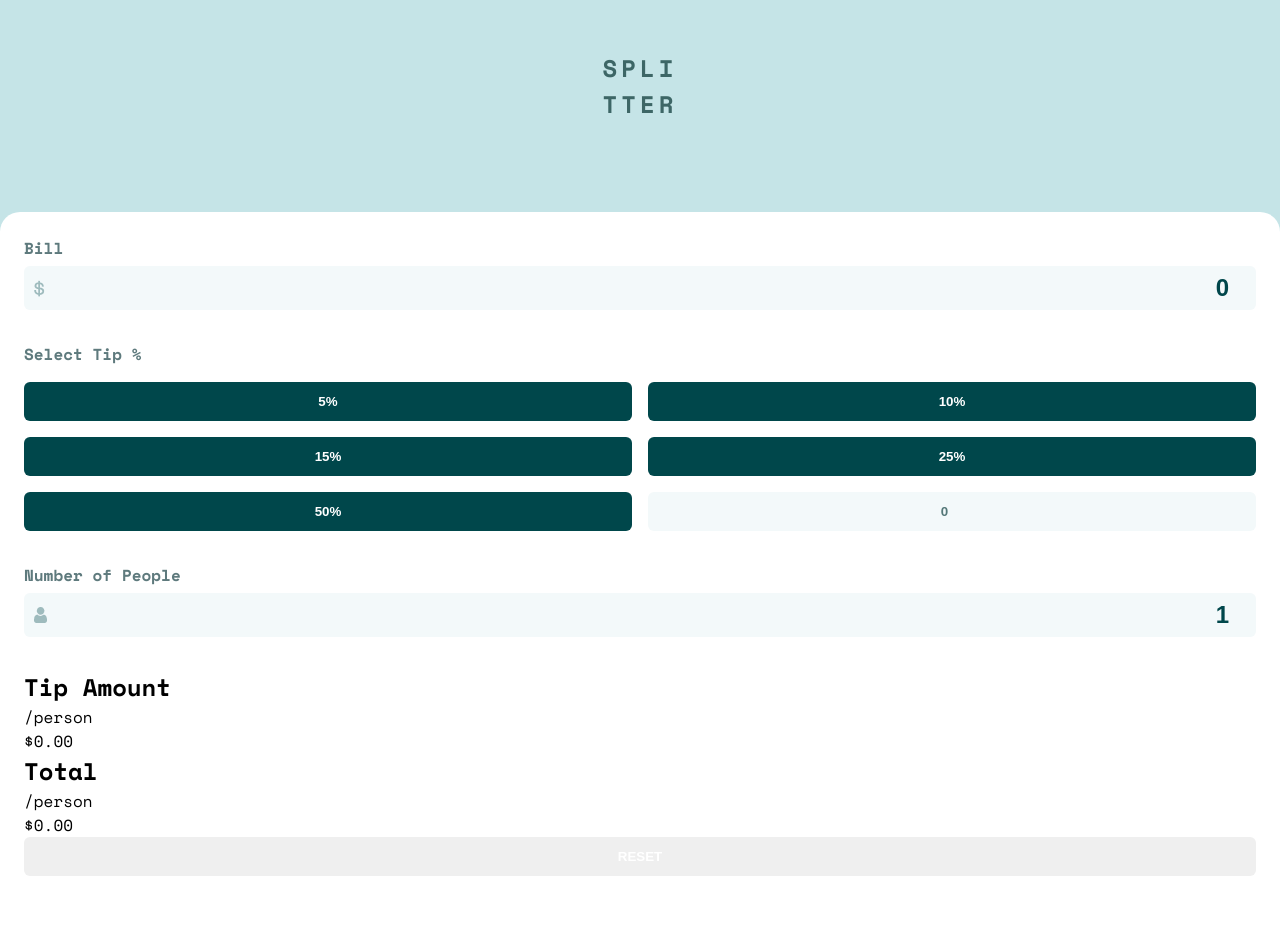
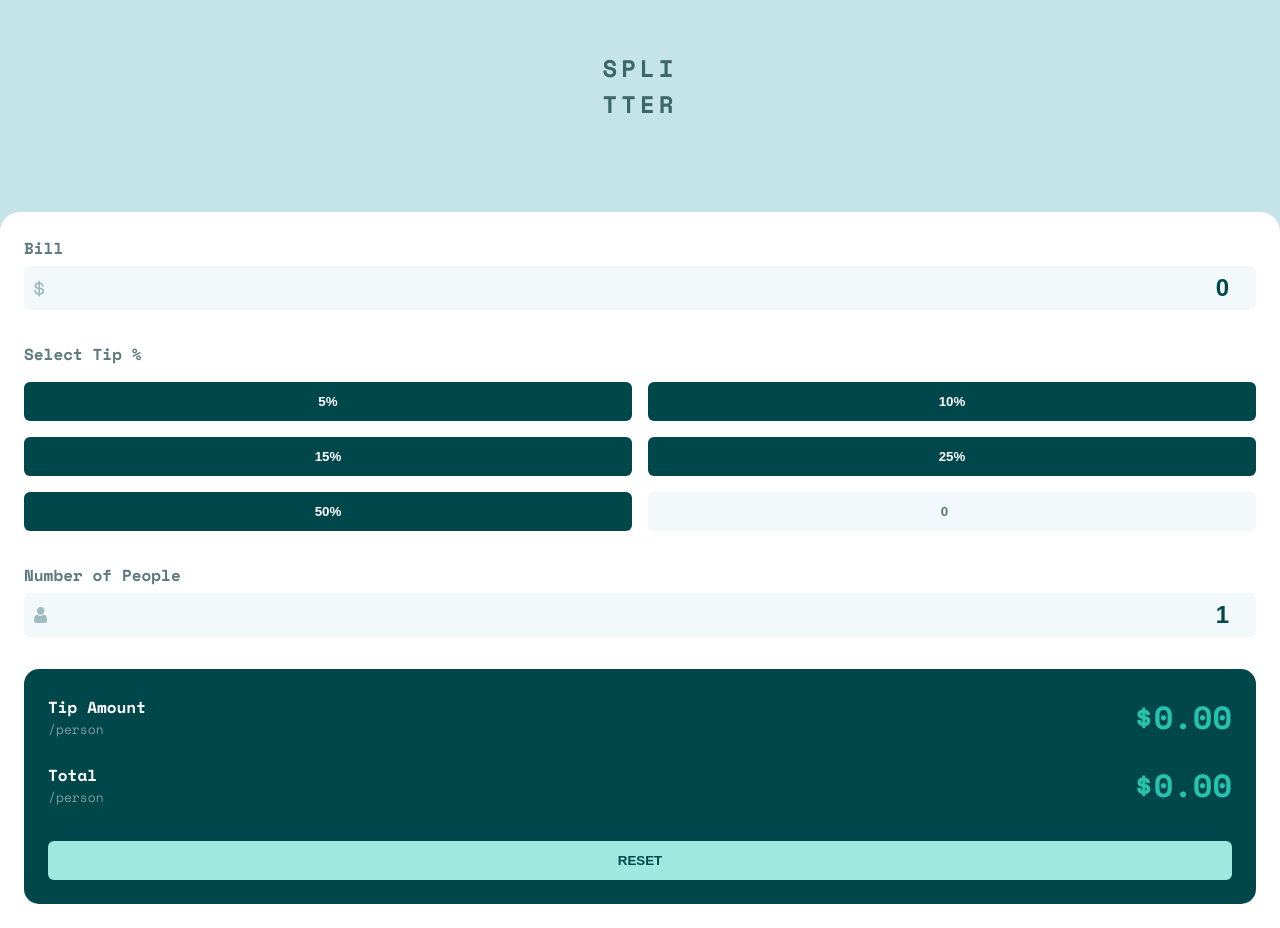
Before and after one commit to RhodyArthur/tips-calculator, an Angular app: page / in a window 1280 px wide. Before the commit the page ends 900 px from the top, so only its background shows below. Built offline with nearby package versions, Linux system fonts and the light colour scheme; a web font is replaced by a local one.

Commit message:
feat: display calculated values

```diff
--- a/src/app/components/common/button/button.component.html
+++ b/src/app/components/common/button/button.component.html
@@ -1,2 +1,2 @@
 
-<button label="text" [style.backgroundColor]="color"  (click)="onTipSelected(value)">{{label}}</button>
+<button label="text" [style.backgroundColor]="color" [style.color]="textColor"  (click)="onTipSelected(value)">{{label}}</button>
--- a/src/app/components/common/button/button.component.sass
+++ b/src/app/components/common/button/button.component.sass
@@ -5,5 +5,4 @@ button
     padding-inline: 0.5rem
     padding-block: 0.75rem
     border-radius: 6px
-    color: white
     font-weight: 600
--- a/src/app/components/common/button/button.component.ts
+++ b/src/app/components/common/button/button.component.ts
@@ -10,6 +10,7 @@ import { Component, EventEmitter, Input, output, Output } from '@angular/core';
 export class ButtonComponent {
   @Input() label: string = '';
   @Input() color: string = '';
+  @Input() textColor: string = '';
   @Input() value: number = 0;
 
   tipSelected = output<number>();
--- a/src/app/components/display-card/display-card.component.html
+++ b/src/app/components/display-card/display-card.component.html
@@ -3,7 +3,7 @@
 
         <div class="row">
             <div class="left-section">
-                <h2>Tip Amount</h2>
+                <h4>Tip Amount</h4>
                 <p>/person</p>
             </div>
             <div class="right-section">
@@ -14,7 +14,7 @@
 
         <div class="row">
             <div class="left-section">
-                <h2>Total</h2>
+                <h4>Total</h4>
                 <p>/person</p>
             </div>
             <div class="right-section">
@@ -24,8 +24,6 @@
         </div>
     </div>
 
-    <div class="bottom-col">
-        <app-button [label]="'RESET'" color="'9FE8DF'"/>
-    </div>
+    <app-button [label]="'RESET'" [color]="'#9FE8DF'" [textColor]="'#00474B'" (click)="onResetClicked()"/>
 
 </section>
--- a/src/app/components/display-card/display-card.component.sass
+++ b/src/app/components/display-card/display-card.component.sass
@@ -0,0 +1,32 @@
+@import '../../../styles/_variables'
+@import '../../../styles/_mixin'
+
+section
+    @include flex-containter(flex, null, null, column)
+    gap: 2rem
+    padding: 1.5rem
+    border-radius: 15px
+    background-color: $primary
+
+    .top-col
+        @include flex-containter(flex, null, null, column)
+        gap: 1.25rem
+
+        .row
+            @include flex-containter(flex, space-between, center, row)
+
+            .left-section
+                h4
+                    font-size: 1rem
+                    font-weight: 550
+                    color: white
+
+                p
+                    font-size: 13px
+                    color: $cyan-medium
+
+            .right-section
+                p
+                    font-size: 2rem
+                    font-weight: 600
+                    color: $secondary-clr
--- a/src/app/components/display-card/display-card.component.ts
+++ b/src/app/components/display-card/display-card.component.ts
@@ -1,4 +1,4 @@
-import { Component, computed, input } from '@angular/core';
+import { Component, input, output } from '@angular/core';
 import { ButtonComponent } from "../common/button/button.component";
 import { CurrencyPipe } from '@angular/common';
 
@@ -12,5 +12,10 @@ import { CurrencyPipe } from '@angular/common';
 export class DisplayCardComponent {
   amountByPerson = input<number>();
   totalAmount = input<number>();
+  buttonClicked = output<void>();
+
+  onResetClicked() {
+    this.buttonClicked.emit()
+  }
 
 }
--- a/src/app/components/home/home.component.html
+++ b/src/app/components/home/home.component.html
@@ -1,4 +1,4 @@
 <main>
     <app-input-card (tipAmount)="getTip($event)" (setBill)="getBillAmount($event)" (setNumOfPeople)="getNumOfPeople($event)"/>
-    <app-display-card [amountByPerson]="amountPerPersonIncludingTip()" [totalAmount]="totalAmount()"/>
+    <app-display-card [amountByPerson]="amountPerPersonIncludingTip()" [totalAmount]="totalAmount()" (buttonClicked)="resetFields()"/>
 </main>
--- a/src/app/components/home/home.component.ts
+++ b/src/app/components/home/home.component.ts
@@ -27,6 +27,11 @@ export class HomeComponent {
     this.persons.set(people)
   }
 
+  resetFields() {
+    this.billAmount.set(0)
+    this.selectedTipAmount.set(0)
+    this.persons.set(0)
+  }
   amountPerPerson = computed(() => this.billAmount()/this.persons())
   amountPerPersonIncludingTip = computed(() => this.amountPerPerson() *  (this.selectedTipAmount()/100))
   totalAmount = computed(() => this.amountPerPerson() + this.amountPerPersonIncludingTip())
--- a/src/app/components/input-card/input-card.component.html
+++ b/src/app/components/input-card/input-card.component.html
@@ -9,7 +9,7 @@
 
         <div class="button-group">
             @for (button of tipsButton; track $index) {
-                    <app-button [color]="button.color" [label]="button.label"  (tipSelected)="handleSelectedTip(button.value)"/>
+                    <app-button [color]="button.color" [textColor]="'#ffffff'" [label]="button.label"  (tipSelected)="handleSelectedTip(button.value)"/>
             }
             <input type="number" placeholder="Custom" class="custom" [(ngModel)]="inputTip" (ngModelChange)="inputTip.set($event)"
                 (keydown.enter)="handleSelectedTip(inputTip())"
```
